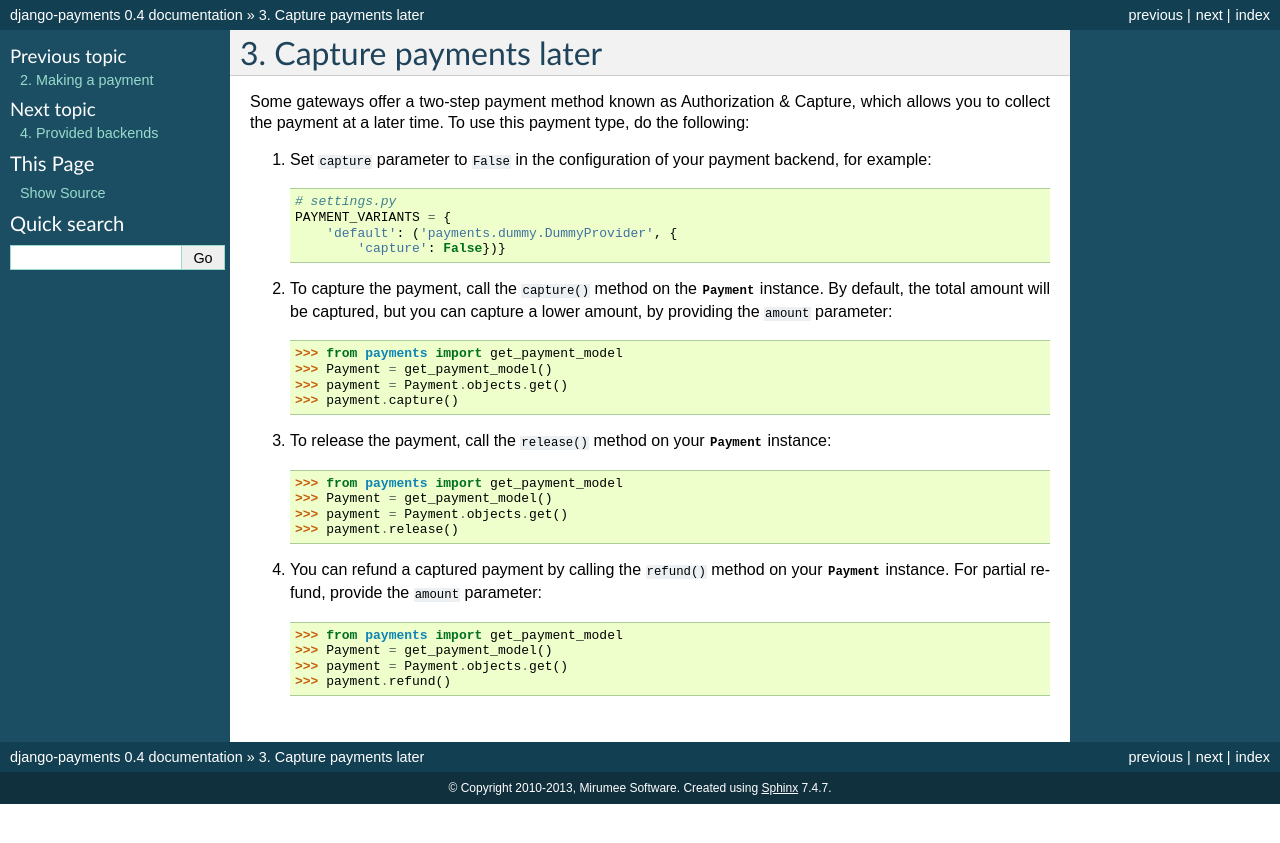
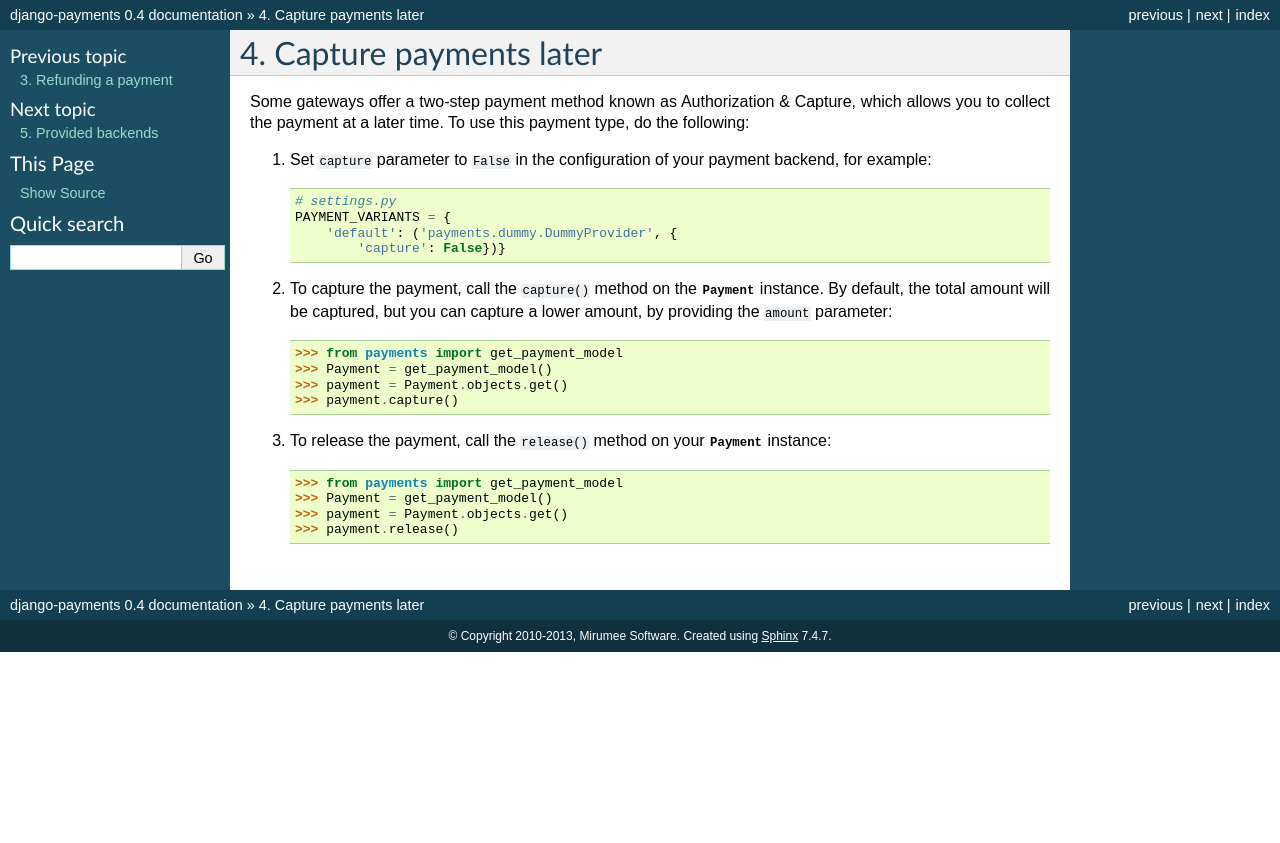
Before and after one commit to jazzband/django-payments, a Sphinx documentation site: the page built from doc/preauth.rst, in a window 1280 px wide. Shown: the top 843 px of the page. Built offline with Sphinx 7.4.7, drawn with Linux system fonts in a browser that asks for light colours.

Commit message:
Add separate page for Refunding

```diff
--- a/doc/index.rst
+++ b/doc/index.rst
@@ -9,5 +9,6 @@
 
    install.rst
    usage.rst
+   refund.rst
    preauth.rst
    modules.rst
--- a/doc/preauth.rst
+++ b/doc/preauth.rst
@@ -27,11 +27,3 @@
     >>> Payment = get_payment_model()
     >>> payment = Payment.objects.get()
     >>> payment.release()
-
-
-#. You can refund a captured payment by calling the ``refund()`` method on your :class:`Payment` instance. For partial refund, provide the ``amount`` parameter::
-
-    >>> from payments import get_payment_model
-    >>> Payment = get_payment_model()
-    >>> payment = Payment.objects.get()
-    >>> payment.refund()
```
Also changed, not shown: doc/refund.rst (added, +18 -0 lines).
